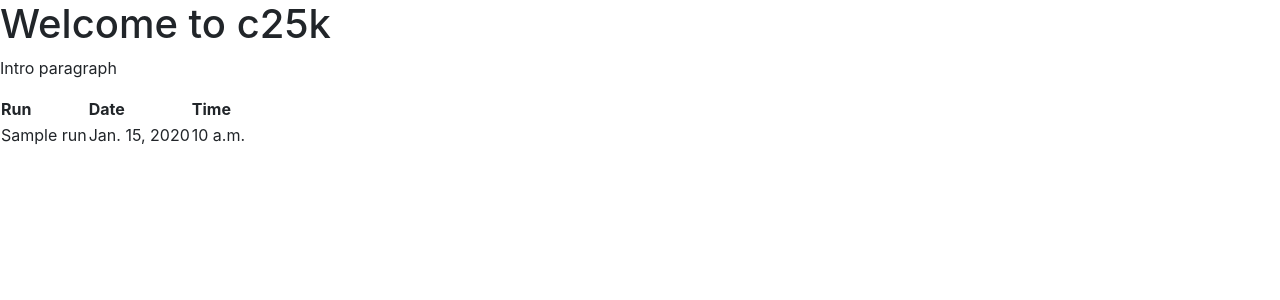
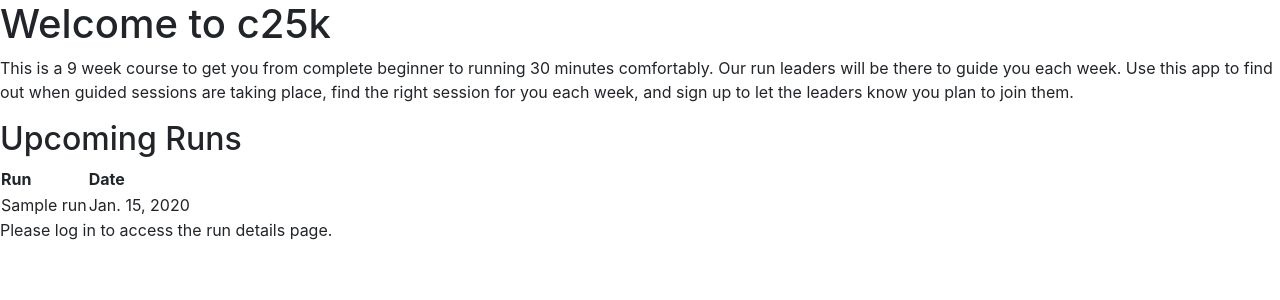
Before and after one commit to ccp84/c25k, a Django app: page / in a window 1280 px wide. Shown: the part 56-356 px from the top of the page. Run offline with Django 3.2, Linux system fonts and the light colour scheme; tables that the repository leaves empty hold one stand-in row (values such as "Sample post").

Commit message:
html>add welcome paragraph to home page

```diff
--- a/templates/home.html
+++ b/templates/home.html
@@ -2,21 +2,26 @@
 
 {% block content %}
 <h1>Welcome to c25k {{ user.first_name }}</h1>
-    <p>Intro paragraph</p>
+<p>This is a 9 week course to get you from complete beginner to running 30 minutes comfortably.
+    Our run leaders will be there to guide you each week. Use this app to find out when guided sessions
+    are taking place, find the right session for you each week, and sign up to let the leaders know you
+    plan to join them.</p>
+<h2>Upcoming Runs</h2>
 <table>
     <tr>
         <th>Run</th>
         <th>Date</th>
-                    <th>Time</th>
     </tr>
     {% for run in run_list %}
     {% if forloop.counter <= 5 %}
     <tr>
         <td>{{ run.title }}</td>
         <td>{{ run.date }}</td>
-                            <td>{{ run.time }}</td>
     </tr>
     {% endif %}
     {% endfor %}
 </table>
+{% if not user.is_authenticated %}
+<p>Please log in to access the run details page.</p>
+{% endif %}
 {% endblock %}
```
Lines whose indentation alone changed are shown as unchanged.
